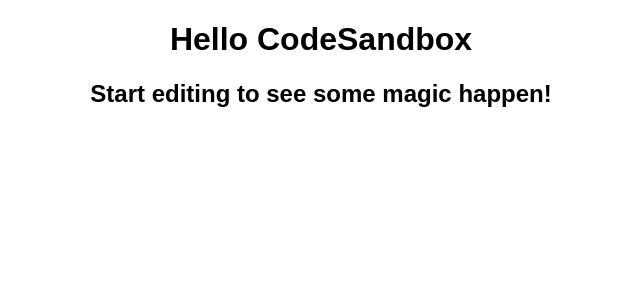
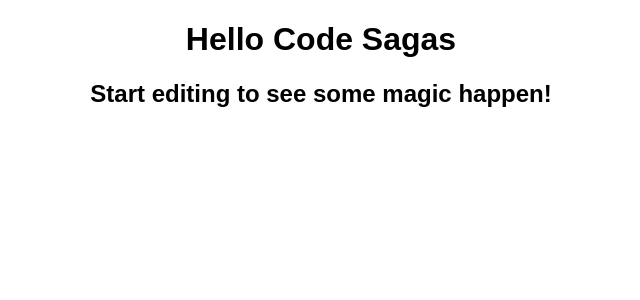
Before and after one commit to StoneDog02/crack-the-safe-react, a React (Create React App) app: page / in a window 1280 px wide. Shown: the top 300 px of the page, without its empty margins (319-959 px from the left). Built offline with nearby package versions, Linux system fonts and the light colour scheme.

Commit message:
made a change

```diff
--- a/src/App.js
+++ b/src/App.js
@@ -3,7 +3,7 @@
 export default function App() {
   return (
     <div className="App">
-      <h1>Hello CodeSandbox</h1>
+      <h1>Hello Code Sagas</h1>
       <h2>Start editing to see some magic happen!</h2>
     </div>
   );
```
Also changed, not shown: package.json (+9 -4 lines).
